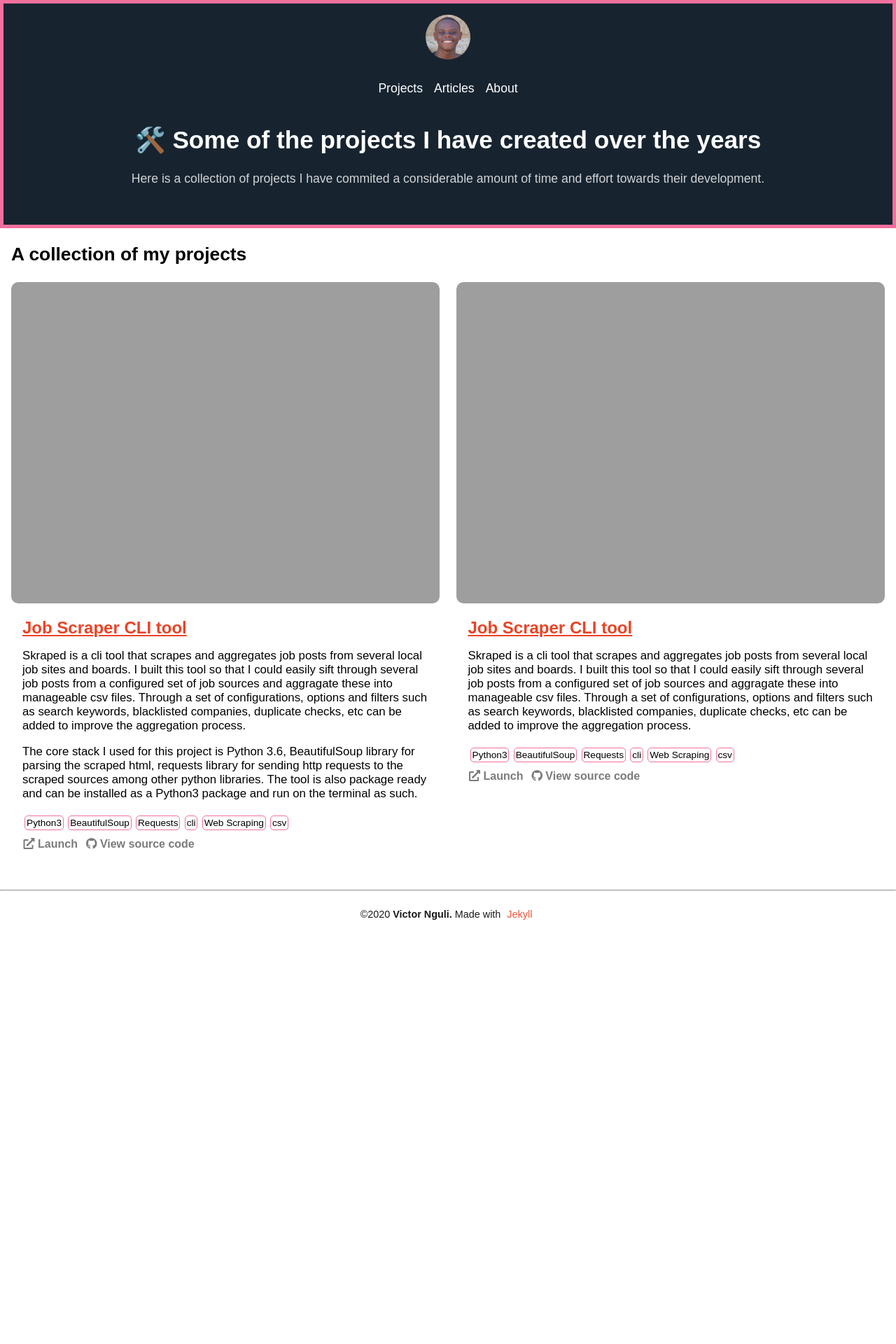
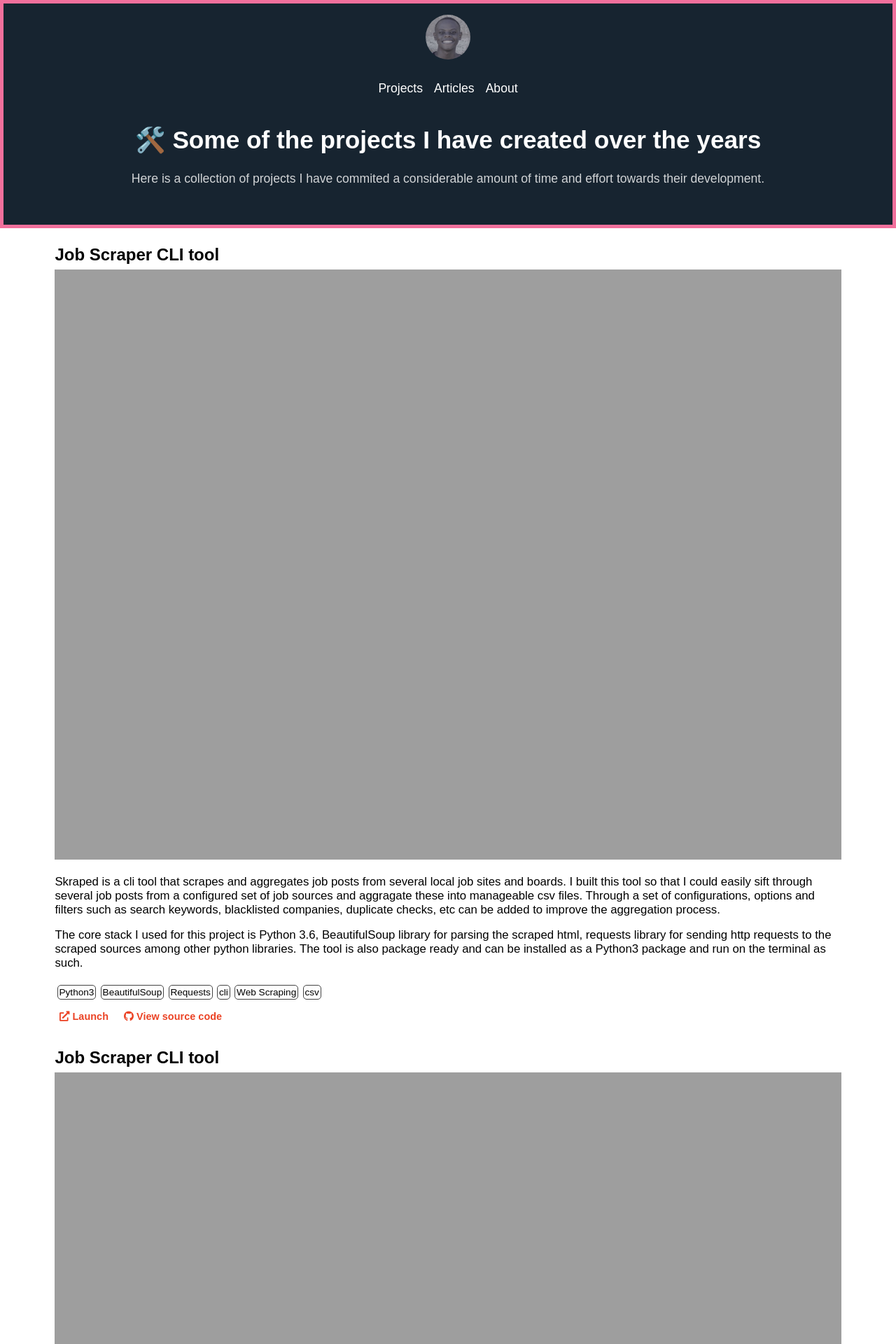
Before and after one commit to Victornguli/victornjoseph.com, a Jekyll site: the page built from projects.md, in a window 1280 px wide. Shown: the top 1920 px of the page at 70% size. Built offline with Jekyll 4.4.1, drawn with Linux system fonts in a browser that asks for light colours; nearby versions of some CDN libraries; before the commit the page ends 1330 px from its top, so only the background shows below that.

Commit message:
change projects mobile layout

```diff
--- a/_layouts/projects.html
+++ b/_layouts/projects.html
@@ -1,19 +1,17 @@
 ---
 layout: default
 ---
-
-<h2 class="page-header top-page-header">A collection of my projects</h2>
 <div class="projects">
     <!-- Projects List -->
     <div class="project-list">
+        <h4 class="project-title">
+            Job Scraper CLI tool
+        </h4>
         <div class="project-item card">
             <div class="img-container">
                 <img src="https://www.victornguli.me/img/jobbie.png" alt="Skraper" class="project-img">
             </div>
             <div class="details">
-                <h4 class="project-title">
-                    <a href="https://github.com/Victornguli/Skraped" target="_blank">Job Scraper CLI tool</a>
-                </h4>
                 <div class="description">
                     <p>
                         Skraped is a cli tool that scrapes and aggregates job posts from several
@@ -48,14 +46,14 @@ layout: default
             </div>
         </div>
 
+        <h4 class="project-title">
+            Job Scraper CLI tool
+        </h4>
         <div class="project-item card">
             <div class="img-container">
                 <img src="https://www.victornguli.me/img/jobbie.png" alt="Skraper" class="project-img">
             </div>
             <div class="details">
-                <h4 class="project-title">
-                    <a href="https://github.com/Victornguli/Skraped" target="_blank">Job Scraper CLI tool</a>
-                </h4>
                 <div class="description">
                     <p>
                         Skraped is a cli tool that scrapes and aggregates job posts from several
--- a/_sass/_home.scss
+++ b/_sass/_home.scss
@@ -28,7 +28,7 @@
                     display: inline-block;
                     height: 4rem;
                     width: 4rem;
-                    background: url("/assets/img/profile_small.jpg");
+                    background: url("/assets/img/profile_small_2.jpg");
                     border-radius: 100%;
                     background-position: center;
                     background-repeat: no-repeat;
@@ -37,6 +37,7 @@
                     &:hover {
                         transform: scale(1.2);
                         transition: transform 0.4s cubic-bezier(0.68, -0.55, 0.265, 1.55);
+                        border: 2px solid $primary-color;
                     }
 
                     &:focus {
--- a/_sass/_projects.scss
+++ b/_sass/_projects.scss
@@ -2,26 +2,26 @@
     margin: 1.5rem 0rem 1.5rem 0rem;
 
     .project-list {
-        width: 100%;
-        display: flex;
-        flex-direction: row;
-        justify-content: space-between;
-        flex-wrap: wrap;
+        width: 90%;
+        margin: auto;
+
+        .project-title {
+            margin: 0rem 0rem 0.45rem 0rem;
+            font-size: 1.5rem;
+            font-weight: 600;
+        }
 
         .project-item {
-            margin-bottom: 1rem;
-            width: 49%;
-            height: 100%;
+            margin-bottom: 2rem;
+            width: 100%;
 
             .project-img {
                 height: 100%;
                 width: 100%;
-                border-radius: 10px;
+                // border-radius: 10px;
             }
 
             .details {
-                padding: 1rem;
-
                 h4 {
                     margin: 0rem 0rem 0.45rem 0rem;
                     font-size: 1.5rem;
@@ -47,7 +47,7 @@
                     padding: 0;
 
                     .tech-tag {
-                        border: 1px solid $primary-color;
+                        border: 1px solid #444;
                         border-radius: 5px;
                         padding: 0.12rem;
                         font-size: 0.85rem;
@@ -69,21 +69,22 @@
 
                     .preview-link,
                     .github-link {
-                        // position: relative;
+                        padding: 5px;
                         top: 0;
-                        color: #444;
+                        color: $secondary-color;
                         margin: 0.7rem 0.5rem 0rem 0.25rem;
-                        // padding: 0.3rem 0.5rem;
-                        font-size: 1rem;
-                        opacity: 0.7;
-                        font-weight: 600;
+                        font-size: 0.9rem;
+                        font-weight: 700;
+                        border-radius: 5px;
+                        letter-spacing: 0.05px;
 
                         &:hover {
                             cursor: pointer;
-                            opacity: 1;
+                            background: $gradient;
+                            color: #ffffff;
 
                             a {
-                                color: $secondary-color;
+                                color: #ffffff;
                                 opacity: 1;
                             }
 
@@ -101,10 +102,10 @@
                 border-radius: 10px;
             }
 
-            &:hover {
-                box-shadow: 0 2px 8px 0 rgba(0, 0, 0, 0.2), 0 2px 20px 0 rgba(255, 255, 255, 0.19);
-                @include easeOut();
-            }
+            // &:hover {
+            //     box-shadow: 0 2px 8px 0 rgba(0, 0, 0, 0.2), 0 2px 20px 0 rgba(255, 255, 255, 0.19);
+            //     @include easeOut();
+            // }
 
         }
 
```
Also changed, not shown: assets/img/profile_small_2.jpg (added).
